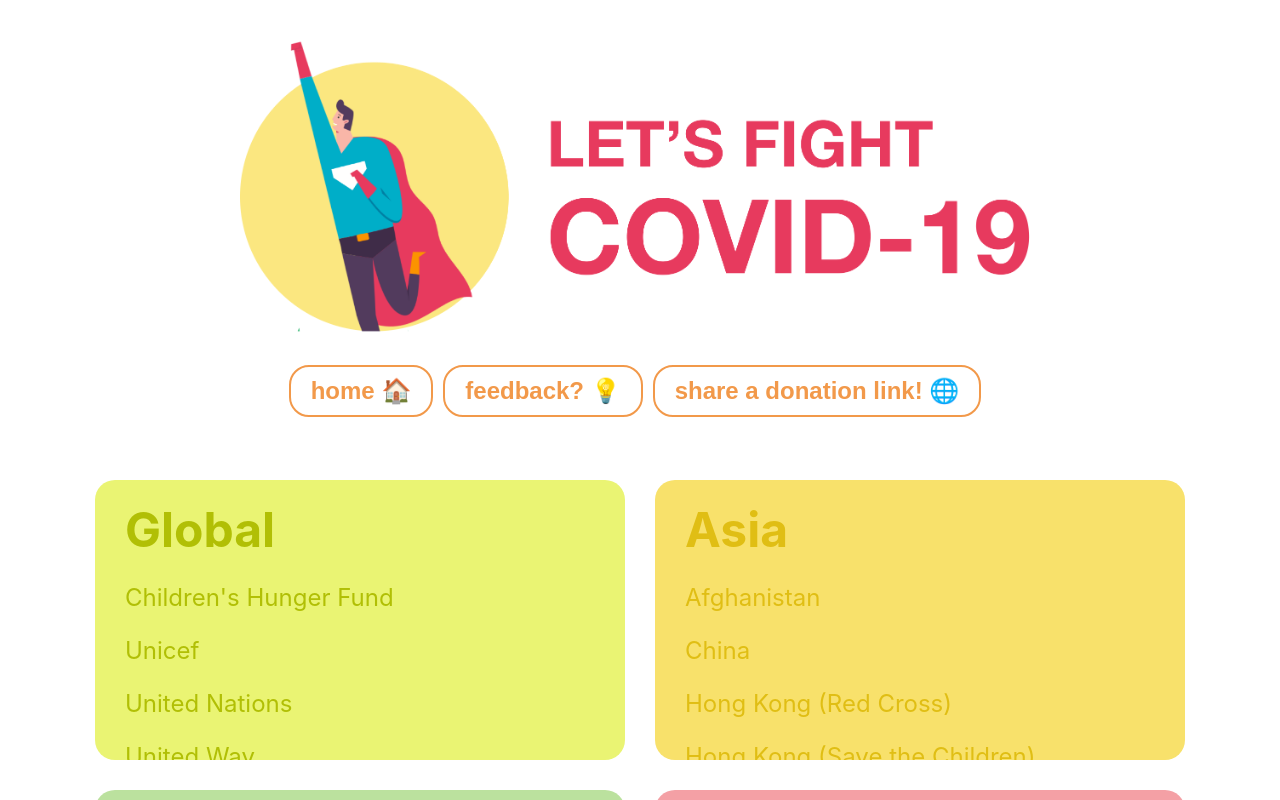
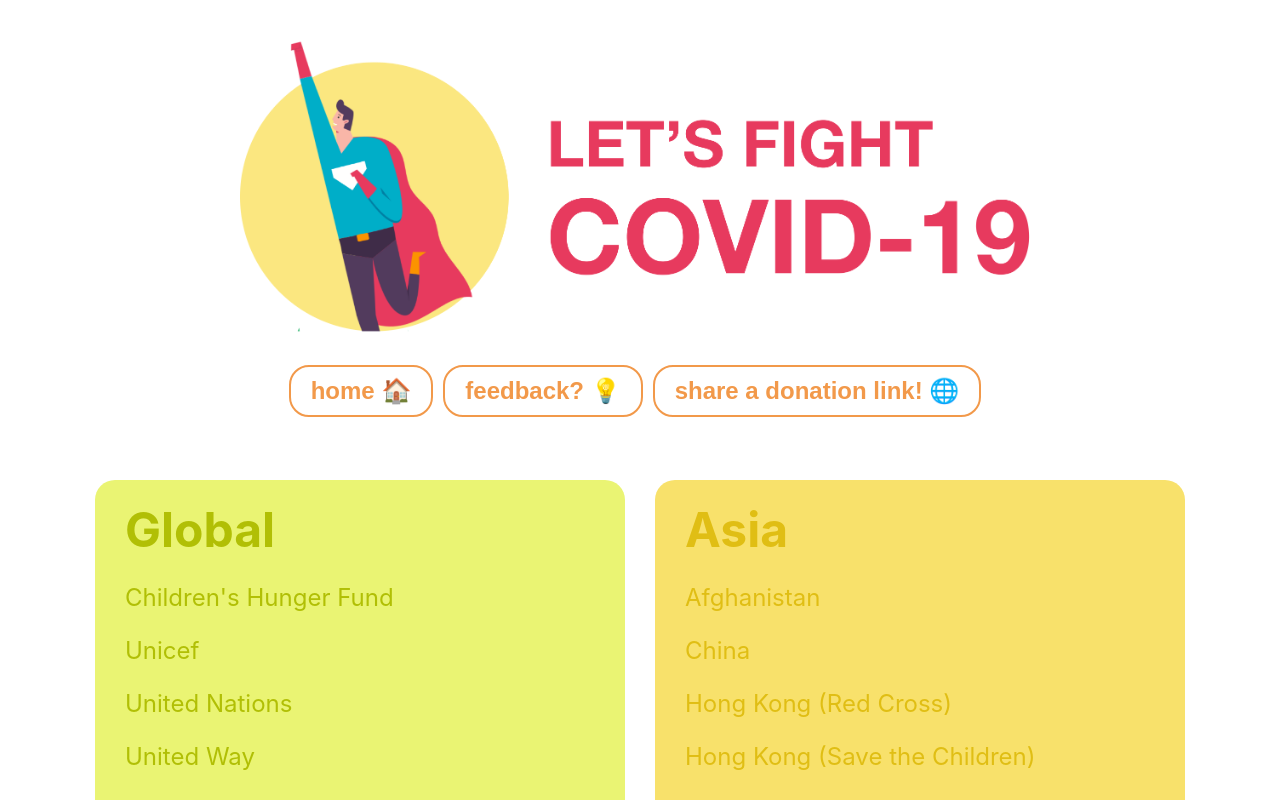
Before and after one commit to donatecovid19/website, a React (Create React App) app: page / in a window 1280 px wide. Shown: the top 800 px of the page. Built offline with nearby package versions, Linux system fonts and the light colour scheme.

Commit message:
Preserve box sizing

```diff
--- a/src/components/home_page/Home.css
+++ b/src/components/home_page/Home.css
@@ -14,7 +14,7 @@
 
 .box {
   font-size: 24px;
-  height: 280px;
+  height: 340px;
   padding: 30px;
   margin: 15px;
   background-color: white;
```
